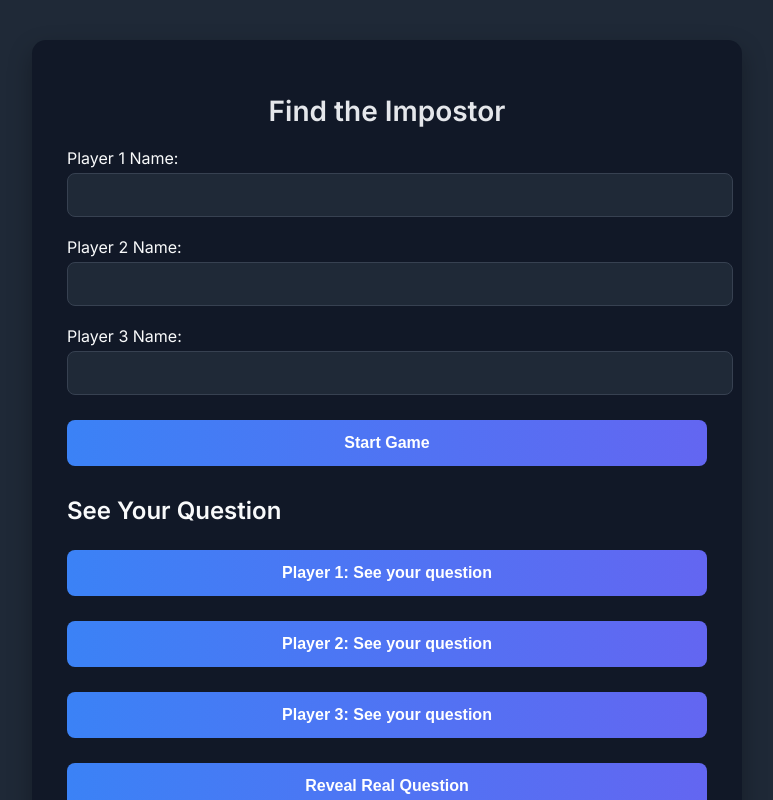
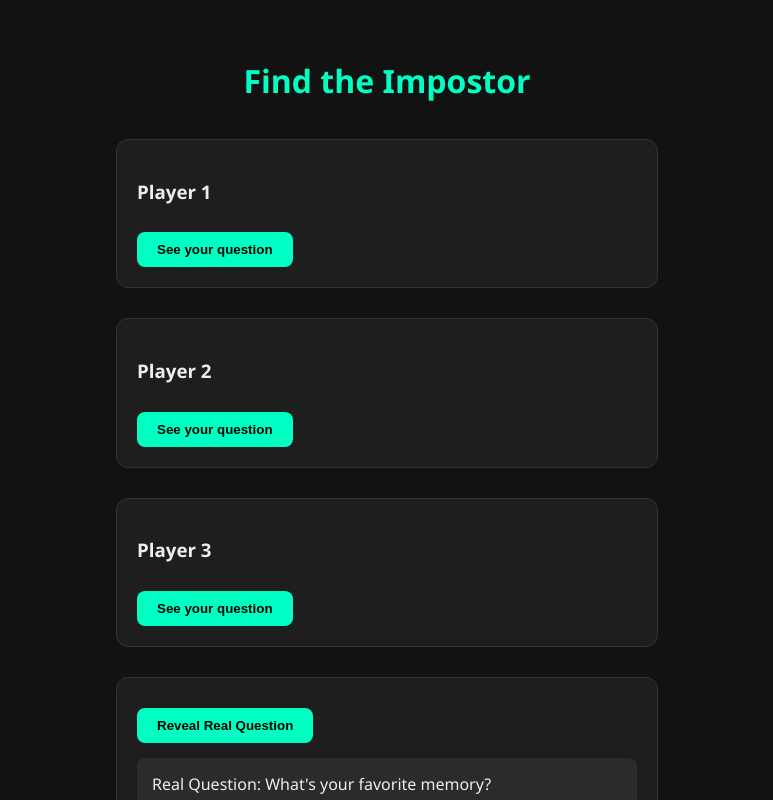
Before and after one commit to JonnyBonesCold/my-website, a plain HTML site: page index.html in a window 1280 px wide. Both pictures are taken after a click on the button "Reveal Real Question". Shown: the top 800 px of the page, without its empty margins (253-1026 px from the left). Drawn offline with Linux system fonts and the light colour scheme.

Commit message:
Update index.html

```diff
--- a/index.html
+++ b/index.html
@@ -1,225 +1,174 @@
-<!DOCTYPE html><html lang="en">
+<!DOCTYPE html>
+<html lang="en">
 <head>
   <meta charset="UTF-8" />
-  <meta name="viewport" content="width=device-width, initial-scale=1.0" />
-  <title>Find the Impostor</title>
+  <meta name="viewport" content="width=device-width, initial-scale=1.0"/>
+  <title>Impostor Game</title>
   <style>
-    @import url('https://fonts.googleapis.com/css2?family=Inter:wght@400;600&display=swap');body {
-  font-family: 'Inter', sans-serif;
-  background: #1f2937;
-  color: #f9fafb;
-  padding: 40px;
-  margin: 0;
+    body {
+      font-family: 'Segoe UI', sans-serif;
+      background-color: #121212;
+      color: #eee;
+      display: flex;
+      flex-direction: column;
+      align-items: center;
+      padding: 30px;
     }
-
-.container {
-  max-width: 640px;
-  margin: auto;
-  background: #111827;
-  padding: 35px;
-  border-radius: 14px;
-  box-shadow: 0 10px 25px rgba(0,0,0,0.3);
+    h1 {
+      font-size: 2em;
+      color: #00ffc3;
     }
-
-h1 {
-  text-align: center;
-  font-size: 28px;
-  font-weight: 600;
-  margin-bottom: 20px;
-  color: #e5e7eb;
+    .player-box, .reveal-box {
+      margin: 15px;
+      padding: 20px;
+      background-color: #1e1e1e;
+      border: 1px solid #333;
+      border-radius: 12px;
+      width: 90%;
+      max-width: 500px;
+      position: relative;
     }
-
-label {
-  display: block;
-  margin-top: 20px;
-  font-weight: 500;
+    .question {
+      margin-top: 15px;
+      background-color: #2b2b2b;
+      padding: 15px;
+      border-radius: 8px;
     }
-
-input {
-  padding: 12px;
-  width: 100%;
-  margin-top: 5px;
-  border: 1px solid #374151;
-  border-radius: 8px;
-  background-color: #1f2937;
-  color: #f3f4f6;
-  font-size: 16px;
-}
-
-button {
-  display: block;
-  width: 100%;
-  padding: 14px;
-  margin-top: 25px;
-  background: linear-gradient(90deg, #3b82f6, #6366f1);
-  color: white;
-  font-size: 16px;
-  font-weight: 600;
+    .btn {
+      margin-top: 10px;
+      padding: 10px 20px;
+      background-color: #00ffc3;
+      color: #000;
       border: none;
       border-radius: 8px;
+      font-weight: bold;
       cursor: pointer;
-  transition: transform 0.2s ease, box-shadow 0.2s ease;
     }
-
-button:hover {
-  transform: translateY(-1px);
-  box-shadow: 0 4px 12px rgba(99,102,241,0.4);
+    .btn:hover {
+      background-color: #00cfa3;
     }
-
-.question-box, .reveal-box, .results-box {
-  margin-top: 30px;
-}
-
-.player-question {
-  background: #374151;
-  padding: 20px;
-  border: 1px solid #4b5563;
-  border-radius: 8px;
-  margin-top: 10px;
-  position: relative;
-}
-
     .close-btn {
       position: absolute;
-  top: 10px;
-  right: 10px;
-  background: #1f2937;
-  color: #f9fafb;
+      top: 12px;
+      right: 15px;
+      background: #ff4b4b;
+      color: white;
       border: none;
-  font-size: 18px;
+      border-radius: 50%;
+      width: 25px;
+      height: 25px;
+      font-weight: bold;
       cursor: pointer;
-  padding: 4px 8px;
-  border-radius: 4px;
     }
-
-#realQuestionBox {
-  margin-top: 20px;
-  background: #1e40af;
-  padding: 15px;
-  border-radius: 8px;
-  border: 1px solid #60a5fa;
-  text-align: center;
-  font-size: 18px;
-  font-weight: 500;
+    .hidden {
       display: none;
-  color: #f9fafb;
     }
-
-.results-box h2 {
-  text-align: center;
-  margin-top: 30px;
-  color: #f9fafb;
-}
-
   </style>
 </head>
 <body>
-  <audio id="revealSound" src="https://www.myinstants.com/media/sounds/sus-sound-effect.mp3"></audio>
-  <audio id="winSound" src="https://www.myinstants.com/media/sounds/victory.mp3"></audio>
-  <audio id="loseSound" src="https://www.myinstants.com/media/sounds/wrong-answer-sound-effect.mp3"></audio> <div class="container">
+
   <h1>Find the Impostor</h1>
-    <label>Player 1 Name:</label>
-    <input id="p1" type="text" />
-    <label>Player 2 Name:</label>
-    <input id="p2" type="text" />
-    <label>Player 3 Name:</label>
-    <input id="p3" type="text" />
-    <button onclick="startGame()">Start Game</button><div class="question-box" id="questionBox">
-  <h2>See Your Question</h2>
-  <button onclick="seeQuestion(0)">Player 1: See your question</button>
-  <button onclick="seeQuestion(1)">Player 2: See your question</button>
-  <button onclick="seeQuestion(2)">Player 3: See your question</button>
 
-  <div class="player-question" id="yourQuestion" style="display:none">
-    <button class="close-btn" onclick="hideQuestion()">×</button>
-    <span id="questionText"></span>
+  <div class="player-box" id="player1">
+    <h3>Player 1</h3>
+    <button class="btn" onclick="showQuestion(0)">See your question</button>
+    <div class="question hidden" id="q0"><button class="close-btn" onclick="closeQuestion(0)">×</button></div>
   </div>
 
-  <button onclick="revealRealQuestion()">Reveal Real Question</button>
-  <div id="realQuestionBox"></div>
+  <div class="player-box" id="player2">
+    <h3>Player 2</h3>
+    <button class="btn" onclick="showQuestion(1)">See your question</button>
+    <div class="question hidden" id="q1"><button class="close-btn" onclick="closeQuestion(1)">×</button></div>
   </div>
 
-<div class="reveal-box" id="revealBox" style="display:none">
-  <h2>Kick a Player</h2>
-  <button onclick="kickPlayer(0)">Kick Player 1</button>
-  <button onclick="kickPlayer(1)">Kick Player 2</button>
-  <button onclick="kickPlayer(2)">Kick Player 3</button>
+  <div class="player-box" id="player3">
+    <h3>Player 3</h3>
+    <button class="btn" onclick="showQuestion(2)">See your question</button>
+    <div class="question hidden" id="q2"><button class="close-btn" onclick="closeQuestion(2)">×</button></div>
   </div>
 
-<div class="results-box" id="resultsBox">
-  <h2 id="resultMessage"></h2>
+  <div class="reveal-box">
+    <button class="btn" onclick="revealRealQuestion()">Reveal Real Question</button>
+    <div id="real-question" class="question hidden"></div>
   </div>
 
-  </div> <script>
+  <div class="reveal-box">
+    <h3>Kick a player</h3>
+    <button class="btn" onclick="kickPlayer(0)">Kick Player 1</button>
+    <button class="btn" onclick="kickPlayer(1)">Kick Player 2</button>
+    <button class="btn" onclick="kickPlayer(2)">Kick Player 3</button>
+  </div>
+
+  <button class="btn" onclick="startGame()">New Round</button>
+
+  <script>
     const similarPairs = [
-      ["How many countries have you visited?", "How many countries do you want to visit before you die?"],
-      ["What do you usually eat for breakfast?", "What’s your favorite breakfast food?"],
-      ["What’s your biggest fear?", "What’s a fear you think is irrational?"],
-      ["How many close friends do you have?", "How many friends is too many for you?"],
-      ["What’s your favorite holiday?", "What holiday do you not care about?"],
-      ["How many hours of sleep do you usually get?", "How many hours of sleep is ideal for you?"],
-      ["What’s your favorite season?", "Which season do you dislike the most?"],
-      ["What time do you usually wake up?", "What time do you wish you could wake up every day?"],
-      ["How long can you go without checking your phone?", "How often do you check your phone in a day?"],
-      ["What’s your favorite genre of music?", "What music genre do you listen to the least?"],
+      ["What's your favorite movie?", "What's the most overrated movie?"],
+      ["How many close friends do you have?", "How many friends do you think is too many?"],
+      ["What's the most beautiful place you've visited?", "Where would you never want to visit?"],
+      ["What's your dream job?", "What job would you be terrible at?"],
+      ["What's your biggest fear?", "What fear do you think is irrational?"],
+      ["What's the best meal you've had?", "What's the most disappointing meal?"],
+      ["What's a hobby you love?", "What hobby seems boring to you?"],
+      ["Who do you admire most?", "Who's someone people admire too much?"],
+      ["What's a good reason to cry?", "What's a dumb reason to cry?"],
+      ["What animal would you befriend?", "What animal would you avoid?"],
+      ["What's a perfect first date?", "What's a terrible first date idea?"],
+      ["What’s a trait you look for in a friend?", "What trait instantly makes you dislike someone?"],
+      ["What do you wish more people did?", "What do too many people do?"],
+      ["What's your favorite memory?", "What's a memory you'd erase?"],
+      ["What’s something you're proud of?", "What’s something others are proud of but shouldn’t be?"],
+      ["What’s a place you feel safe?", "What’s a place that makes you uncomfortable?"],
+      ["What makes a home feel like home?", "What makes a place feel empty?"],
+      ["What's your ideal weekend?", "What would ruin your weekend?"],
+      ["What do you want to be remembered for?", "What should people *not* be remembered for?"],
+      ["What's a personality trait you value?", "What personality trait is underrated?"],
+      // Add more pairs here if needed
     ];
 
-    let players = [];
-    let questions = [];
-    let imposterIndex = 0;
+    let questions = ["", "", ""];
     let realQuestion = "";
 
-    function getRandomPair() {
-      return similarPairs[Math.floor(Math.random() * similarPairs.length)];
+    function startGame() {
+      const pair = similarPairs[Math.floor(Math.random() * similarPairs.length)];
+      const impostorIndex = Math.floor(Math.random() * 3);
+
+      questions = questions.map((_, i) => i === impostorIndex ? pair[1] : pair[0]);
+      realQuestion = pair[0];
+
+      for (let i = 0; i < 3; i++) {
+        document.getElementById("q" + i).innerText = questions[i];
+        document.getElementById("q" + i).classList.add("hidden");
       }
 
-    function startGame() {
-      players = [
-        document.getElementById('p1').value || "Player 1",
-        document.getElementById('p2').value || "Player 2",
-        document.getElementById('p3').value || "Player 3"
-      ];
-
-      imposterIndex = Math.floor(Math.random() * 3);
-      const [commonQ, imposterQ] = getRandomPair();
-      realQuestion = commonQ;
-
-      questions = players.map((_, i) => i === imposterIndex ? imposterQ : commonQ);
-      document.getElementById('questionBox').style.display = 'block';
-      document.getElementById('realQuestionBox').style.display = 'none';
-      document.getElementById('resultsBox').style.display = 'none';
-      document.getElementById('revealBox').style.display = 'none';
+      document.getElementById("real-question").classList.add("hidden");
     }
 
-    function seeQuestion(index) {
-      const questionDiv = document.getElementById('yourQuestion');
-      const questionText = document.getElementById('questionText');
-      questionText.innerText = `${players[index]}, your question is: ${questions[index]}`;
-      questionDiv.style.display = 'block';
+    function showQuestion(player) {
+      document.getElementById("q" + player).classList.remove("hidden");
     }
 
-    function hideQuestion() {
-      document.getElementById('yourQuestion').style.display = 'none';
+    function closeQuestion(player) {
+      document.getElementById("q" + player).classList.add("hidden");
     }
 
     function revealRealQuestion() {
-      document.getElementById('realQuestionBox').innerText = `Real question: ${realQuestion}`;
-      document.getElementById('realQuestionBox').style.display = 'block';
-      document.getElementById('revealBox').style.display = 'block';
-      document.getElementById('revealSound').play();
+      const rq = document.getElementById("real-question");
+      rq.innerText = "Real Question: " + realQuestion;
+      rq.classList.remove("hidden");
     }
 
     function kickPlayer(index) {
-      let resultText = "";
-      if (index === imposterIndex) {
-        resultText = `${players[index]} was the impostor. You win!`;
-        document.getElementById('winSound').play();
+      if (questions[index] !== realQuestion) {
+        alert("Correct! Player " + (index + 1) + " was the impostor.");
       } else {
-        resultText = `${players[index]} was not the impostor. Impostor wins! It was ${players[imposterIndex]}.`;
-        document.getElementById('loseSound').play();
+        alert("Wrong! Player " + (index + 1) + " was not the impostor.");
       }
-      document.getElementById('resultMessage').innerText = resultText;
-      document.getElementById('resultsBox').style.display = 'block';
     }
-  </script></body>
+
+    // Start first round on page load
+    startGame();
+  </script>
+
+</body>
 </html>
```
Lines whose indentation alone changed are shown as unchanged.
